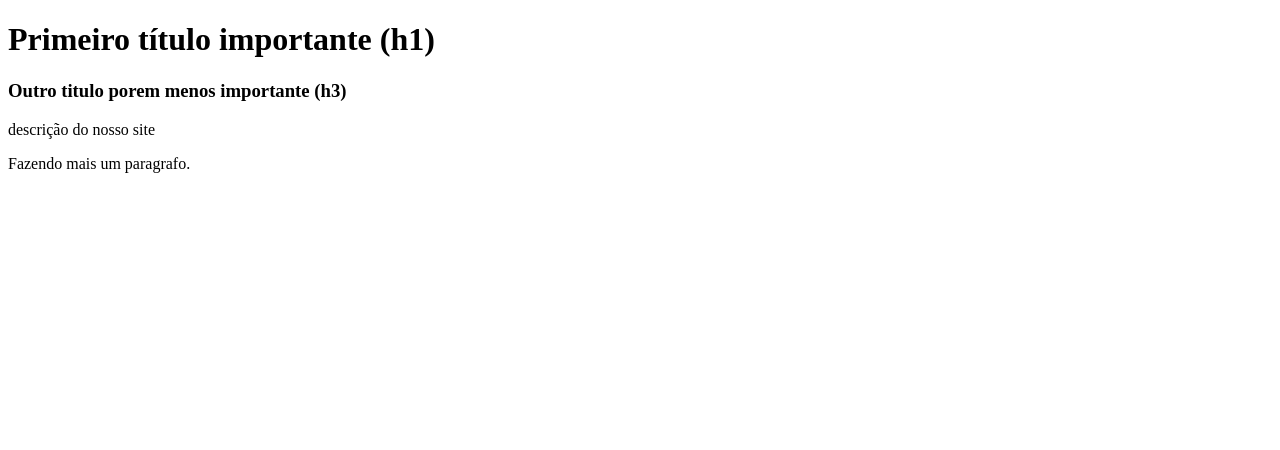
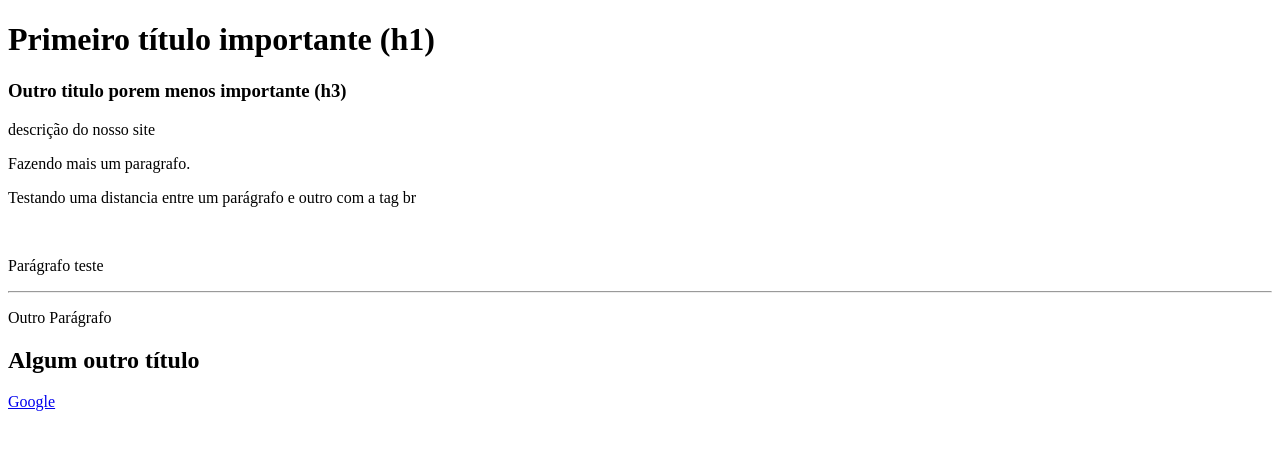
Before and after one commit to Sayuuryi/Cursos, a plain HTML site: page Curso - Front-end através de uma formação udemy/2_HTML/index.html in a window 1280 px wide. Drawn offline with Linux system fonts and the light colour scheme.

Commit message:
Curso commit

```diff
--- a/Curso - Front-end através de uma formação udemy/2_HTML/index.html
+++ b/Curso - Front-end através de uma formação udemy/2_HTML/index.html
@@ -1,13 +1,30 @@
 <!DOCTYPE html>
 <html>
     <head>
-        <title>Fundamentos do HTML</title>
+        <title>Fundamentos do HTML</title> <!-- Cabeçalho do Site-->
     </head>
-    <body>
-        <h1>Primeiro título importante (h1)</h1>
+    <body style="padding-bottom: 500px;">
+        <!-- 1 - títulos -->
+        <h1>Primeiro título importante (h1)</h1>  <!-- Os H1 ate o 6 são usados para dar titulos ao nosso código. -->
         <h3>Outro titulo porem menos importante (h3)</h3>
 
+        <!-- 2 - Parágrafos -->
         <p>descrição do nosso site</p>
         <p>Fazendo mais um paragrafo.</p>
+
+        <!-- 3 - tags sem conteúdo-->
+        <p>Testando uma distancia entre um parágrafo e outro com a tag br </p>
+        <br>  <!-- da um espaço entre os <p> -->
+        <p>Parágrafo teste</p>
+        <hr>  <!-- Coloca uma linha linha horizontal-->
+        <p>Outro Parágrafo</p>
+
+        <!-- 4 - comentários -->
+        <!-- Este é um comentário de teste-->
+        <h2>Algum outro título</h2>
+        <!-- Outro comentário-->
+
+        <!-- 5 atributos -->
+        <a href="https://google.com">Google</a>
     </body>
 </html>
```
Also changed, not shown: 1 other file.
